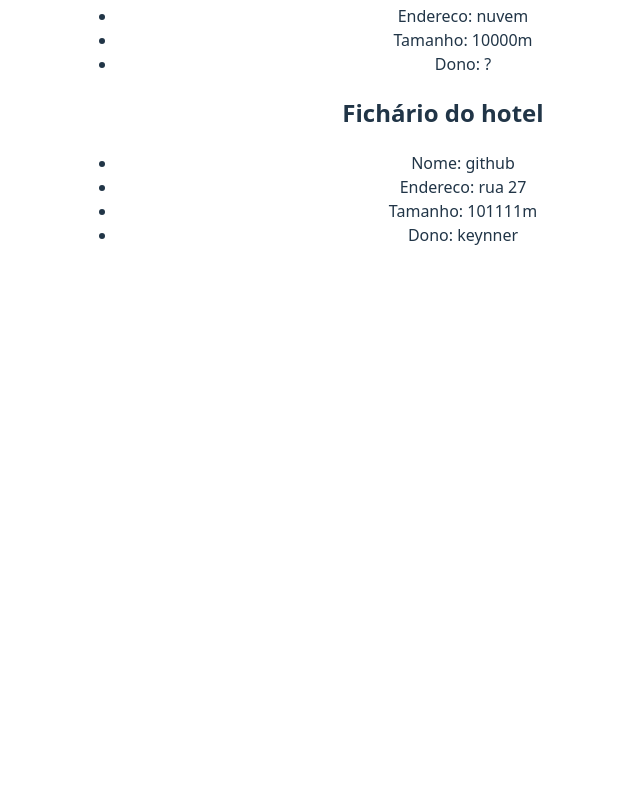
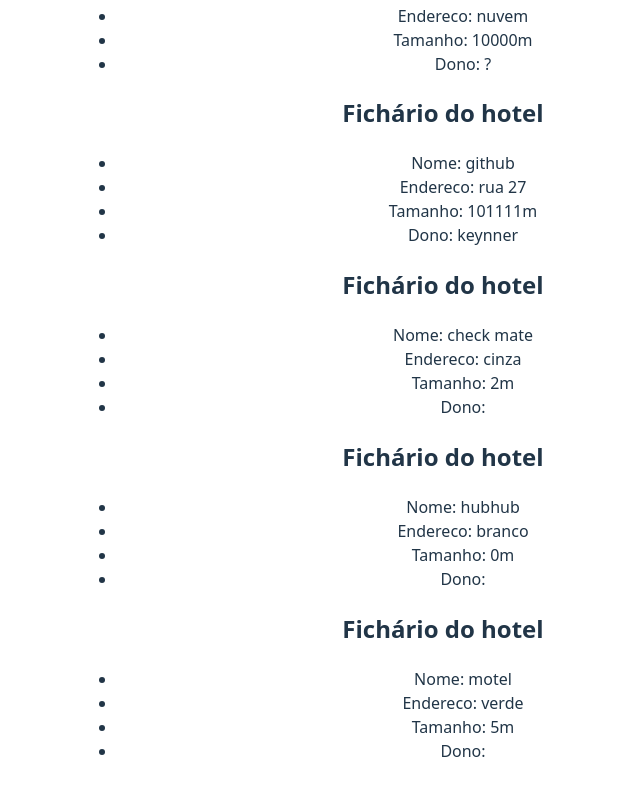
Before and after one commit to LUCASGOODPROGRAMMER/FRONT-END_ESTUDO, a React (Vite) app in the folder html_css_js_react/3_MAIS_SOBRE_REACT/avancando_em_react/: page / in a window 1280 px wide. Shown: the part 1830-2625 px from the top of the page, without its empty margins (197-837 px from the left). Before the commit the page ends 2125 px from the top, so only its background shows below. Built offline with nearby package versions, Linux system fonts and the light colour scheme.

Commit message:
renderização de lista com componentes

```diff
--- a/html_css_js_react/3_MAIS_SOBRE_REACT/avancando_em_react/src/App.jsx
+++ b/html_css_js_react/3_MAIS_SOBRE_REACT/avancando_em_react/src/App.jsx
@@ -13,6 +13,13 @@ import ConditionalRender from './components/ConditionalRender'
 import ShowUserName from './components/ShowUserName'
 import HotelDetails from './components/HotelDetails'
 
+// renderização de listas com componentes
+const hotels = [
+  {id: 1, nome: "check mate", color:"cinza", advertencias: 2},
+  {id: 2, nome: "hubhub", color:"branco", advertencias: 0},
+  {id: 3, nome: "motel", color:"verde", advertencias: 5}
+]
+
 function App() {
 
   return (
@@ -21,16 +28,27 @@ function App() {
       {/**acessandp imagem em public*/}
       <img src="/Guts.jpg" alt="Guts" /> {/**o / vai se comportar como se fosse a raiz do public */}
       <img src={dog} alt="dog" /> {/**template expression para acessar a imagem importada */}
+      {/**useState */}
       <Data/>
       <Sum/>
+      {/**render de lista */}
       <ListRender/>
       {/**testando */}
       <Home/>
+      {/**render condicional */}
       <ConditionalRender/>
+      {/**props */}
       <ShowUserName name="lucas" estadoCivil="solteiro" pessoa="clt"/>
+      {/**desestruturando props */}
       <HotelDetails nome="crackolândia" endereco="rua22" tamanho={200} dono="lucas"/>
+      {/**reaproveitando componentes */}
       <HotelDetails nome="PortHub" endereco="nuvem" tamanho={10000} dono="?"/>
       <HotelDetails nome="github" endereco="rua 27" tamanho={101111} dono="keynner"/>
+      {/**renderização de lista com componente */}
+
+      {hotels.map((hotel) => (
+        <HotelDetails key={hotel.id} nome={hotel.nome} endereco={hotel.color} tamanho={hotel.advertencias}/>
+      ))}
 
     </>
   )
```
